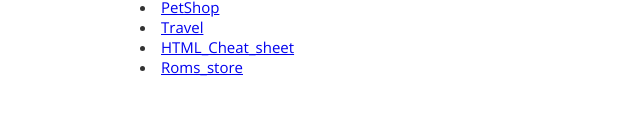
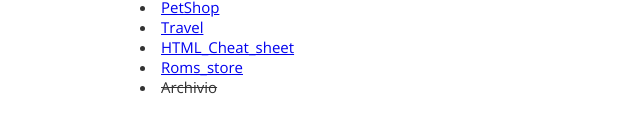
Before and after one commit to jacopo-jack/portfolio, a plain HTML site: page index.html in a window 1280 px wide. Shown: the part 113-246 px from the top of the page, 0-640 px from the left. Drawn offline with nearby package versions, Linux system fonts and the light colour scheme.

Commit message:
Update index.html

```diff
--- a/index.html
+++ b/index.html
@@ -19,7 +19,8 @@
         <li><a href="PetShop.html">PetShop</a></li>
         <li><a href="Travel.html">Travel</a></li>
          <li><a href="https://jacopo-jack.github.io/Web_develop/">HTML_Cheat_sheet</a>
-           <li><a href="https://jacopo-jack.github.io/Roms_store/">Roms_store</a>
+         <li><a href="https://jacopo-jack.github.io/Roms_store/">Roms_store</a>
+           <li><s href="https://github.com/jacopo-jack/Archivio/tree/main/root">Archivio</a>
        </div>
    </div>
 </body>
```
